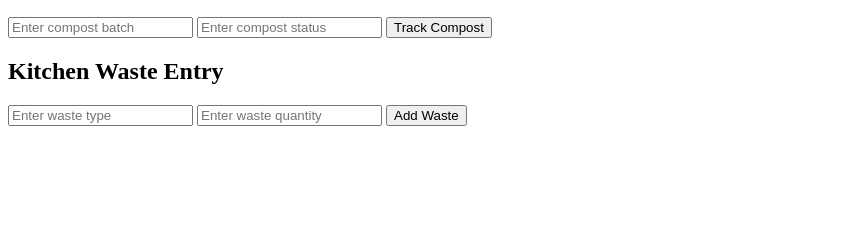
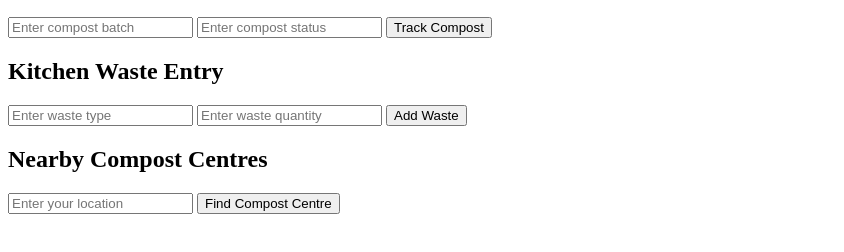
Before and after one commit to rashikiranvyas-arch/Home-Composting-Kitchen-Waste-Tracker, a plain HTML site: page index.html in a window 1280 px wide. Shown: the part 96-348 px from the top of the page, without its empty margins (0-844 px from the left). Drawn offline with Linux system fonts and the light colour scheme.

Commit message:
Add files via upload

```diff
--- a/index.html
+++ b/index.html
@@ -19,5 +19,11 @@
 
 <button>Add Waste</button>
 
+<h2>Nearby Compost Centres</h2>
+
+<input type="text" placeholder="Enter your location">
+
+<button>Find Compost Centre</button>
+
 </body>
 </html>
```
